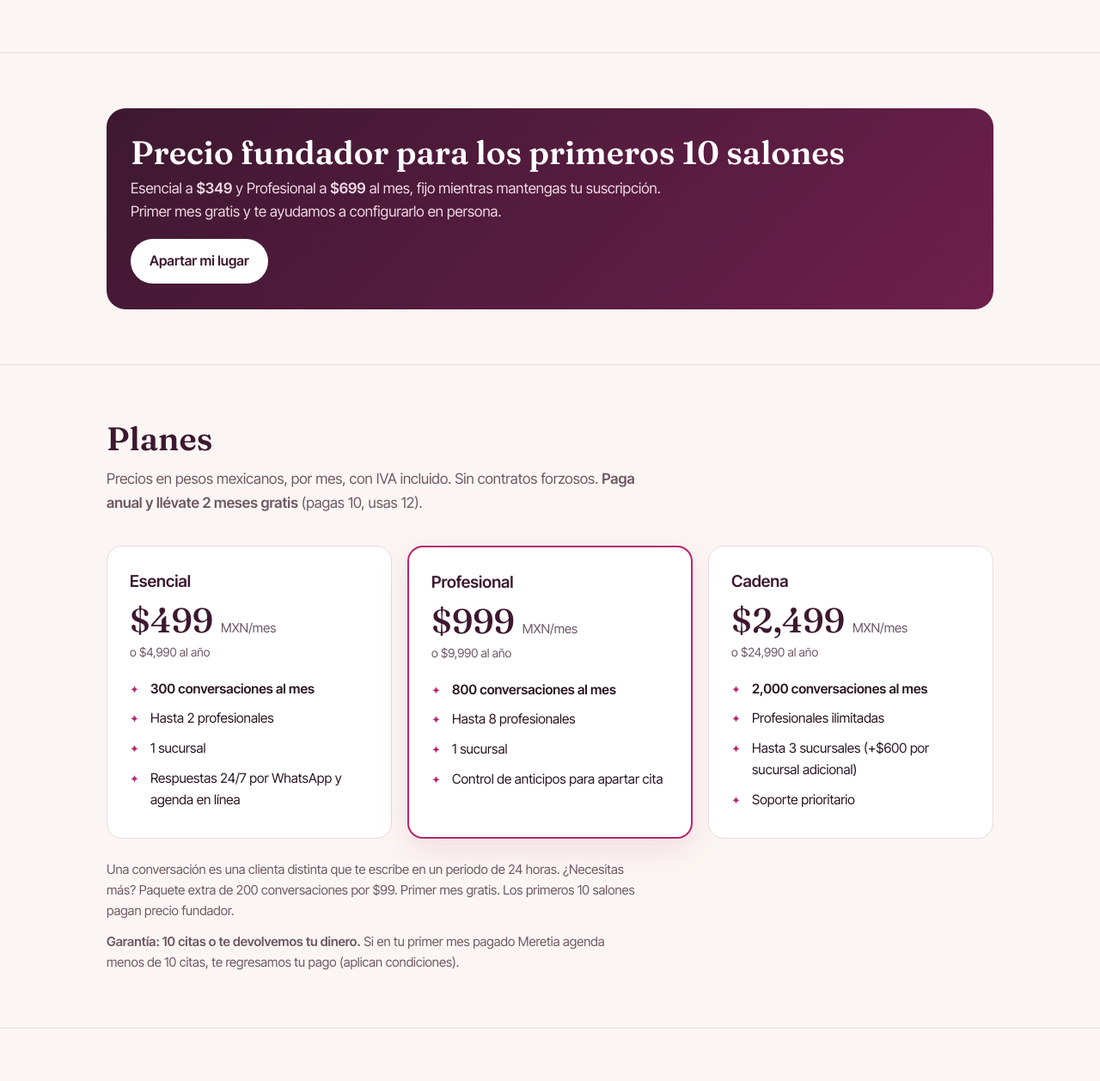
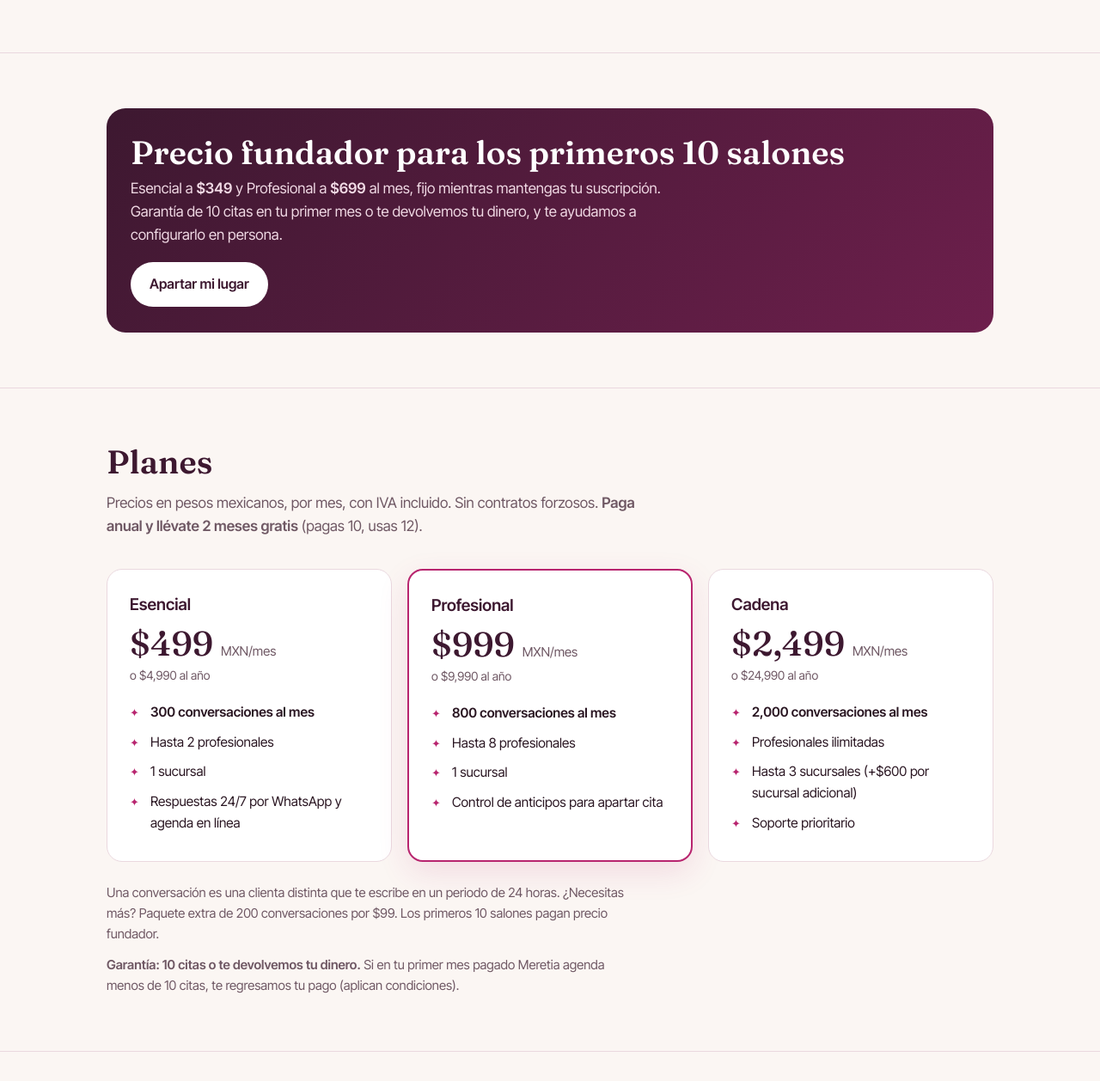
Before and after one commit to LuisDCR92/citlalia-web, a plain HTML site: page index.html in a window 1280 px wide. Shown: the part 2586-3844 px from the top of the page at 86% size. Drawn offline with Linux system fonts and the light colour scheme.

Commit message:
Quitar mes gratis: paga y conectamos, con garantía de 10 citas
Co-Authored-By: Claude Opus 5.5 <noreply@anthropic.com>
Claude-Session: https://claude.ai/code/session_01HM412oGJM9hZKS1nXJtfPE

```diff
--- a/index.html
+++ b/index.html
@@ -135,7 +135,7 @@
       <div class="offer">
         <div>
           <h2>Precio fundador para los primeros 10 salones</h2>
-          <p>Esencial a <strong>$349</strong> y Profesional a <strong>$699</strong> al mes, fijo mientras mantengas tu suscripción. Primer mes gratis y te ayudamos a configurarlo en persona.</p>
+          <p>Esencial a <strong>$349</strong> y Profesional a <strong>$699</strong> al mes, fijo mientras mantengas tu suscripción. Garantía de 10 citas en tu primer mes o te devolvemos tu dinero, y te ayudamos a configurarlo en persona.</p>
         </div>
         <a class="btn" href="https://citlalia.floot.app/login">Apartar mi lugar</a>
       </div>
@@ -151,7 +151,7 @@
         <div class="card featured"><h3>Profesional</h3><div class="price">$999 <small>MXN/mes</small></div><p class="sub" style="margin:4px 0 0;font-size:14px">o $9,990 al año</p><ul><li><strong>800 conversaciones al mes</strong></li><li>Hasta 8 profesionales</li><li>1 sucursal</li><li>Control de anticipos para apartar cita</li></ul></div>
         <div class="card"><h3>Cadena</h3><div class="price">$2,499 <small>MXN/mes</small></div><p class="sub" style="margin:4px 0 0;font-size:14px">o $24,990 al año</p><ul><li><strong>2,000 conversaciones al mes</strong></li><li>Profesionales ilimitadas</li><li>Hasta 3 sucursales (+$600 por sucursal adicional)</li><li>Soporte prioritario</li></ul></div>
       </div>
-      <p class="sub" style="margin:24px 0 0;font-size:15px">Una conversación es una clienta distinta que te escribe en un periodo de 24 horas. ¿Necesitas más? Paquete extra de 200 conversaciones por $99. Primer mes gratis. Los primeros 10 salones pagan precio fundador.</p>
+      <p class="sub" style="margin:24px 0 0;font-size:15px">Una conversación es una clienta distinta que te escribe en un periodo de 24 horas. ¿Necesitas más? Paquete extra de 200 conversaciones por $99. Los primeros 10 salones pagan precio fundador.</p>
       <p class="sub" style="margin:12px 0 0;font-size:15px"><strong>Garantía: 10 citas o te devolvemos tu dinero.</strong> Si en tu primer mes pagado Meretia agenda menos de 10 citas, te regresamos tu pago (aplican condiciones).</p>
     </div>
   </section>
@@ -164,7 +164,7 @@
       <details><summary>¿Qué pasa si se acaban mis conversaciones del mes?</summary><p>Te avisamos al 80% y al 100%. Puedes agregar 200 conversaciones por $99 o cambiar de plan. Los mensajes nunca se pierden: si se agotan, te llegan para que tú contestes.</p></details>
       <details><summary>¿Sirve para spas y barberías?</summary><p>Sí. Configuras tus servicios con su duración real (masajes, faciales, cortes, uñas, pestañas) y quién los hace, y Meretia solo ofrece horarios en los que de verdad hay lugar.</p></details>
       <details><summary>¿Hay contrato o permanencia?</summary><p>No. Pagas mes a mes con tarjeta en Mercado Pago o por transferencia, y cancelas cuando quieras.</p></details>
-      <details><summary>¿Puedo probarlo antes de pagar?</summary><p>Sí. Tu primer mes es gratis desde que conectamos tu número, y antes puedes probar a Meretia en el simulador del panel.</p></details>
+      <details><summary>¿Puedo probarlo antes de pagar?</summary><p>Sí. Regístrate gratis, configura tu salón y prueba a Meretia en el simulador del panel sin costo. Cuando pagues tu primer mes conectamos tu WhatsApp, y si en ese mes no te agenda al menos 10 citas, te devolvemos tu dinero.</p></details>
     </div>
   </section>
 </main>
```
